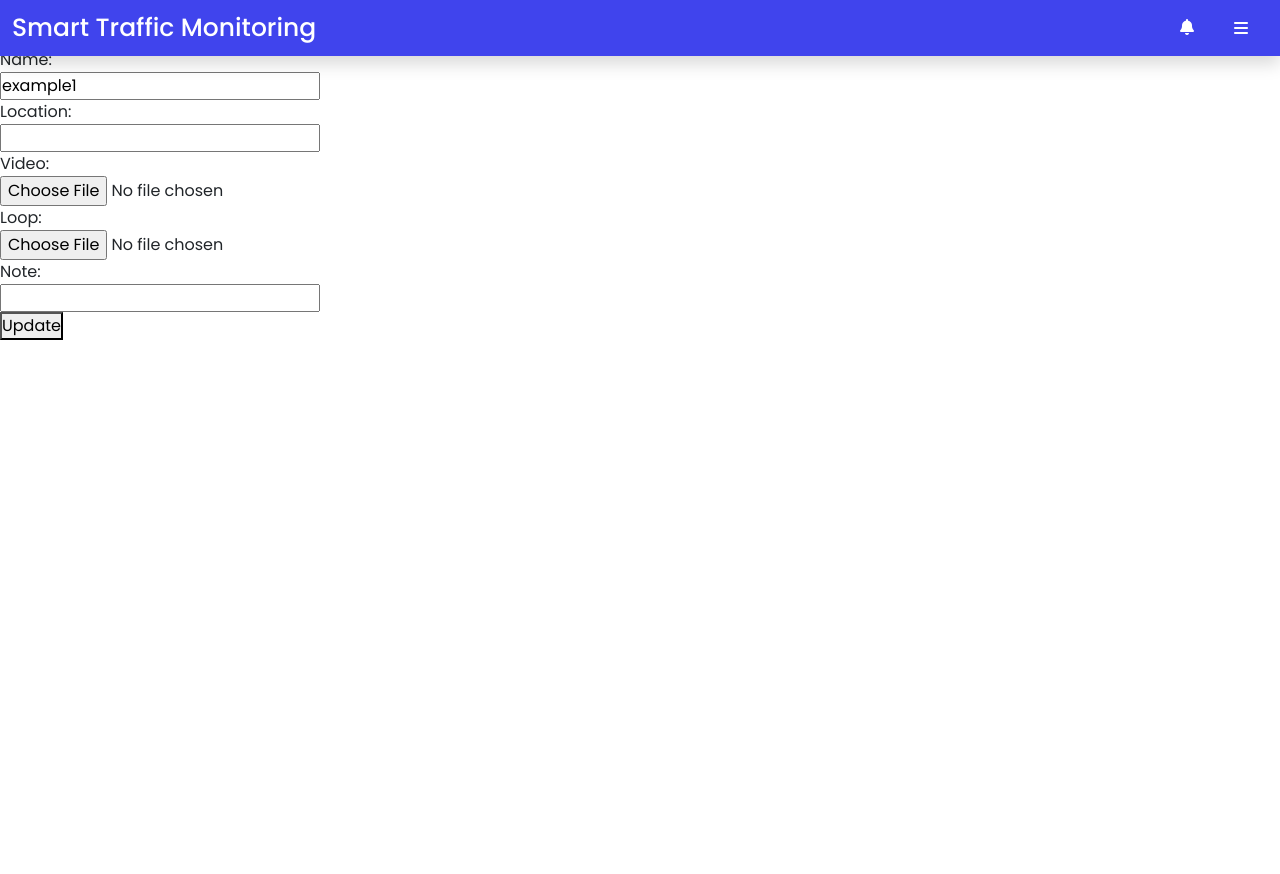
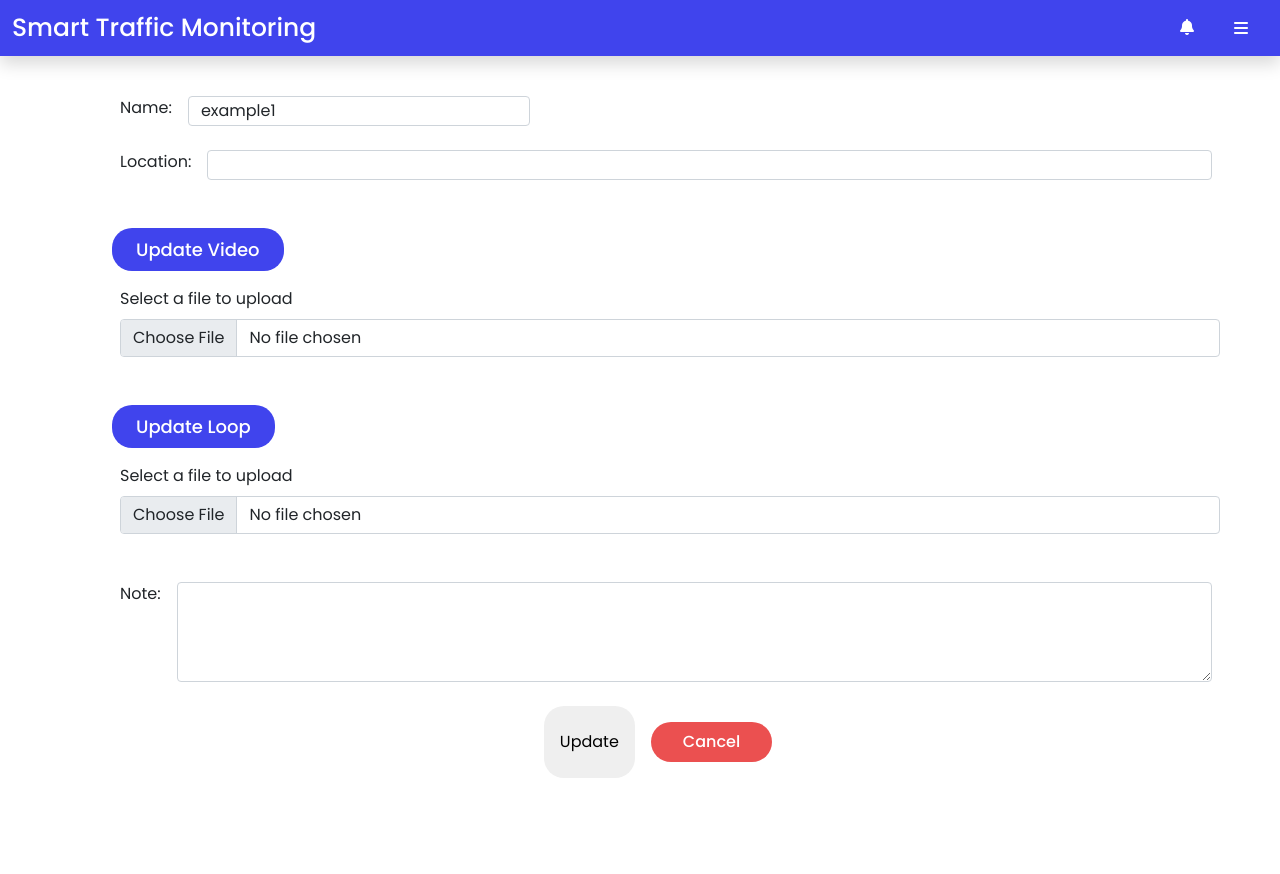
Before and after one commit to 6410685082/CN332_AAA, a Django app: template SmartTrafficMonitoring/task/templates/task/update_task.html in a window 1280 px wide. Before the commit the page ends 340 px from the top, so only its background shows below. Run offline with Django 4.2, Linux system fonts and the light colour scheme; the template is opened without the code that fills it: values that come from a table or form of the project are taken from there, others are empty; data comes from the database, SQL or seed files in the repository; parts of the project's set-up code (start-up, migrations or seed data) failed here and were passed over; some libraries are stand-ins or nearby versions.

Commit message:
UPDATE update_task.html

```diff
--- a/SmartTrafficMonitoring/task/templates/task/update_task.html
+++ b/SmartTrafficMonitoring/task/templates/task/update_task.html
@@ -1,28 +1,52 @@
 {% extends 'task/layout.html' %}
 {% block body %}
 
-<br>
-<br>
+<div class="container">
+    <form method="post" enctype="multipart/form-data" action="{% url 'task:update_task' task.id %}">
+        {% csrf_token %}
 
-<form method="post" enctype="multipart/form-data" action="{% url 'task:update_task' task.id %}">
-    {% csrf_token %}
+        <div class="d-flex name">
+            <div class="d-flex name-box">
+                <label for="name" class="form-label">Name:</label>
+                <input class="form-control name-box" type="text" id="name" name="name" value="{{ task.name }}">
+            </div>
+        </div>
 
-    <label for="name">Name:</label><br>
-    <input type="text" id="name" name="name" value="{{ task.name }}"><br>
+        <div class="d-flex location">
+            <label for="location">Location:</label>
+            <input class="form-control name-box" type="text" id="location" name="location" value="{{ task.location }}">
+        </div>
 
-    <label for="location">Location:</label><br>
-    <input type="text" id="location" name="location" value="{{ task.location }}"><br>
+        <div class="step-1 m-3 mt-5">
+            <div class="d-flex upload-header">
+                <p class="step">Update Video</p>
+            </div>
+            <div class="mb-3 upload-file">
+                <label for="input_vdo" class="form-label">Select a file to upload</label>
+                <input type="file" class="form-control" name="input_vdo" id="input_vdo" accept="video/mp4,video/x-m4v,video/*" value="{{ task.input_vdo }}">
+            </div>
+        </div>
 
-    <label for="input_vdo">Video:</label><br>
-    <input type="file" name="input_vdo" accept="video/mp4,video/x-m4v,video/*" value="{{ task.input_vdo }}"><br>
+        <div class="step-2 m-3 mt-5">
+            <div class="d-flex upload-header">
+                <p class="step">Update Loop</p>
+            </div>
+            <div class="mb-3 upload-file">
+                <label for="loop" class="form-label">Select a file to upload</label><br>
+                <input type="file" class="form-control" name="loop" id="loop" accept="application/JSON" value="{{ task.loop }}">
+            </div>
+        </div>
 
-    <label for="loop">Loop:</label><br>
-    <input type="file" name="loop" accept="application/JSON" value="{{ task.loop }}"><br>
+        <div class="d-flex description mt-5">
+            <label for="note" class="form-label">Note:</label><br>
+            <textarea type="text" class="form-control description-box" id="note" name="note"></textarea>
+        </div>
 
-    <label for="note">Note:</label><br>
-    <input type="text" id="note" name="note" value="{{ task.note }}"><br>
-
-    <button type="submit">Update</button>
-</form>
+        <div class="d-flex submit-area">
+            <button type="submit">Update</button>
+            <button type="button" class="cancel-btn"><a href="#" class="cancel-btn">Cancel</a></button>
+        </div>
+    </form>
+</div>
 
 {% endblock %}
```
